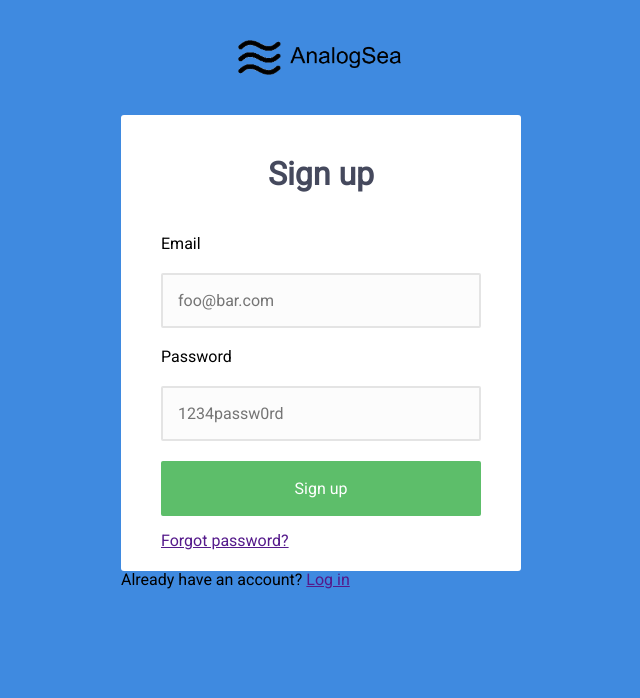
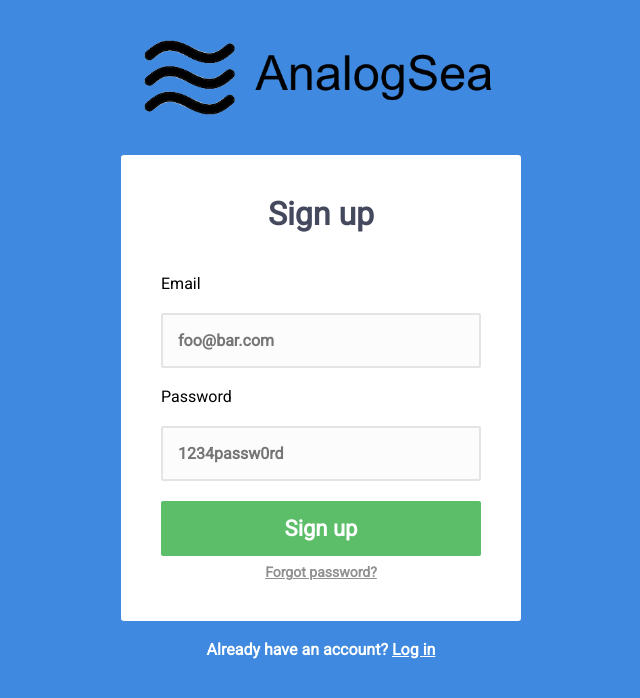
Before and after one commit to strothj/thinkful-signup-page, a plain HTML site: page index.html in a window 1280 px wide. Shown: the whole page, without its empty margins (319-959 px from the left). Drawn offline with nearby package versions, Linux system fonts and the light colour scheme.

Commit message:
Finished styling and meta

```diff
--- a/css/main.css
+++ b/css/main.css
@@ -21,12 +21,12 @@ header {
 }
 
 header img {
-    height: 35px;
+    height: 75px;
 }
 
 main {
     background-color: white;
-    padding: 20px 40px;
+    padding: 20px 40px 40px;
     border-radius: 3px;
 }
 
@@ -34,6 +34,10 @@ main {
     display: block;
     color: #45495D;
     text-align: center;
+}
+
+form {
+    margin-bottom: 8px;
 }
 
 form fieldset {
@@ -51,6 +55,7 @@ form fieldset input {
     border: #E4E4E4 solid 2px;
     border-radius: 2px;
     background-color: #FCFCFC;
+    font-weight: 600;
 }
 
 form fieldset label, input {
@@ -63,6 +68,13 @@ form button {
     background-color: #5DBE6A;
     border: 2px solid #5DBE6A;
     border-radius: 2px;
+    font-size: 22px;
+    font-weight: 600;
+    line-height: 22px;
+}
+
+form button:hover {
+    background-color: #41a44f;
 }
 
 form button, input {
@@ -71,10 +83,26 @@ form button, input {
     height: 55px;
 }
 
-.forgot-password {}
+.forgot-password {
+    color: #909090;
+    display: block;
+    text-align: center;
+    font-size: 14px;
+    font-weight: 600;
+}
 
-footer {}
+footer {
+    display: block;
+}
 
-footer span {}
+footer span {
+    padding-top: 20px;
+    display: block;
+    text-align: center;
+    color: white;
+    font-weight: 600;
+}
 
-footer span a {}
+footer span a {
+    color: white;
+}
--- a/index.html
+++ b/index.html
@@ -2,9 +2,10 @@
 <html>
 <head>
     <meta charset="UTF-8">
+    <meta name="description" content="Sign up page for AnalogSea.">
     <link rel="stylesheet" href="https://cdnjs.cloudflare.com/ajax/libs/normalize/4.2.0/normalize.css">
     <link rel="stylesheet" href="css/main.css">
-    <title>Document</title>
+    <title>AnalogSea - Sign up</title>
 </head>
 <body>
 
@@ -16,23 +17,23 @@
     <main>
         <h1 class="login-label">Sign up</h1>
 
-        <form>
+        <form action="/signup/" method="POST">
             <fieldset>
                 <label for="email" type="email">Email</label>
-                <input type="email" name="email" id="email" placeholder="foo@bar.com">
+                <input type="email" name="email" id="email" placeholder="foo@bar.com" required>
 
                 <label for="password">Password</label>
-                <input type="password" name="password" id="password" placeholder="1234passw0rd">
+                <input type="password" name="password" id="password" placeholder="1234passw0rd" required>
             </fieldset>
 
             <button type="submit">Sign up</button>
         </form>
-        <a href="" class="forgot-password">Forgot password?</a>
+        <a href="/forgot-password/new" class="forgot-password">Forgot password?</a>
 
     </main>
 
     <footer>
-        <span>Already have an account? <a href="">Log in</a></span>
+        <span>Already have an account? <a href="/login">Log in</a></span>
     </footer>
 </div>
 
```
